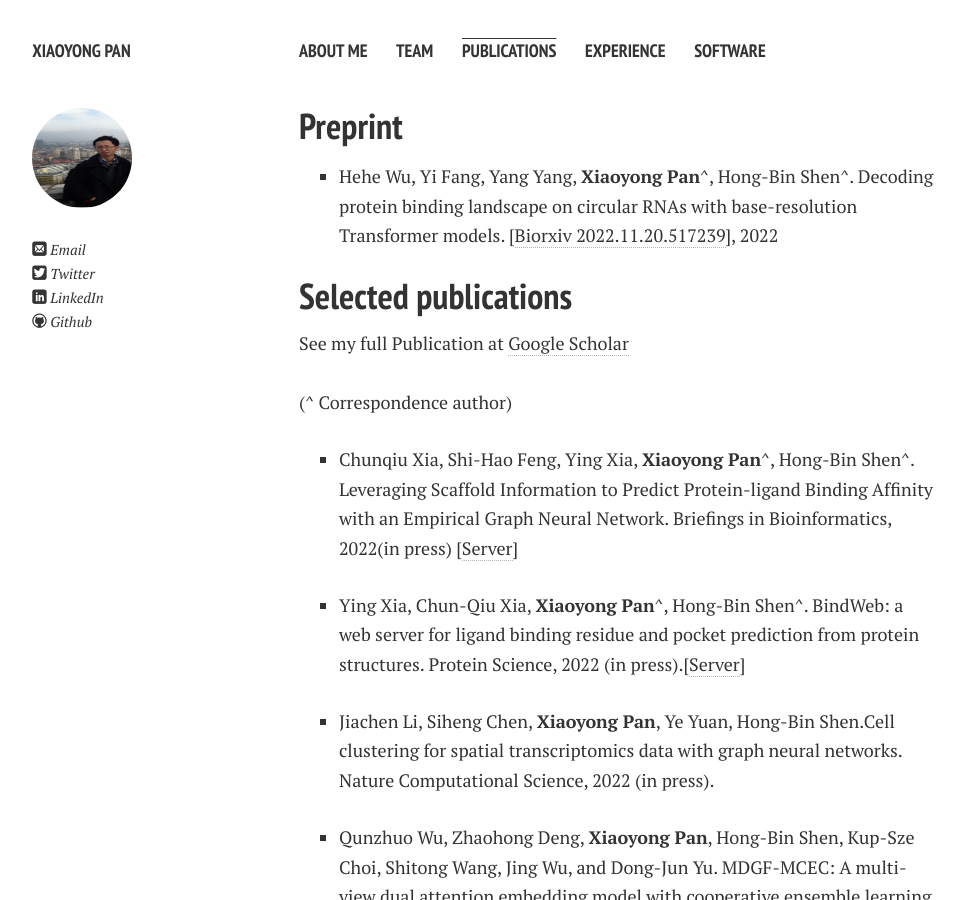
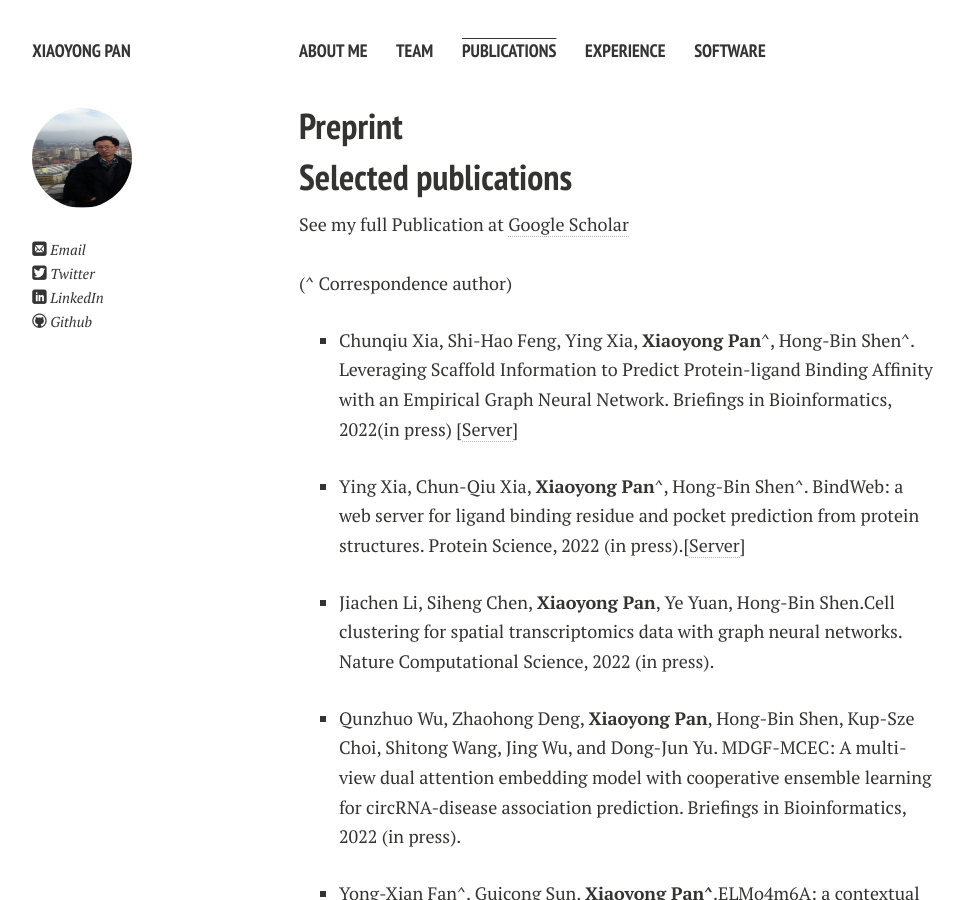
Before and after one commit to xypan1232/xypan1232.github.io, a Jekyll site: the page built from publications.md, in a window 1280 px wide and 900 px high. Shown: the whole window, without its empty margins (21-986 px from the left). Built offline with Jekyll 4.4.1, drawn with Linux system fonts in a browser that asks for light colours; nearby versions of some CDN libraries; Markdown is read by kramdown in place of the engine named in the settings.

Commit message:
Update publications.md

```diff
--- a/publications.md
+++ b/publications.md
@@ -5,10 +5,7 @@ title: Publications
 ---
 
 ## Preprint
-<ul>
-<li><p>Hehe Wu, Yi Fang, Yang Yang, <b>Xiaoyong Pan</b>^, Hong-Bin Shen^. Decoding protein binding landscape on circular RNAs with base-resolution Transformer models. [<a href="https://www.biorxiv.org/content/10.1101/2022.11.20.517239v1">Biorxiv 2022.11.20.517239</a>], 2022 </p>
-	</li>
-</ul>
+
 
 ## Selected publications
 See my full Publication at <a href="https://scholar.google.com/citations?hl=en&user=Yis2IzgAAAAJ">Google Scholar</a> <br><br>
```
